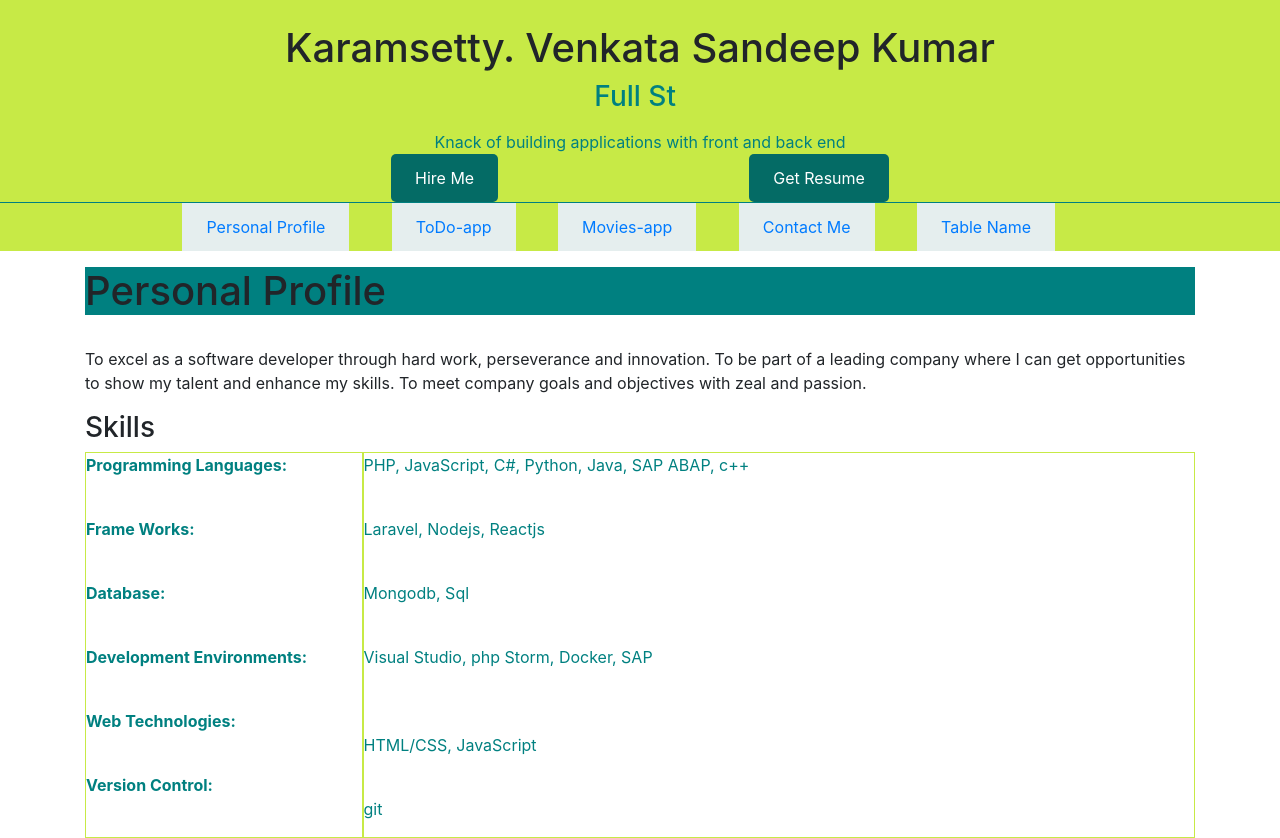
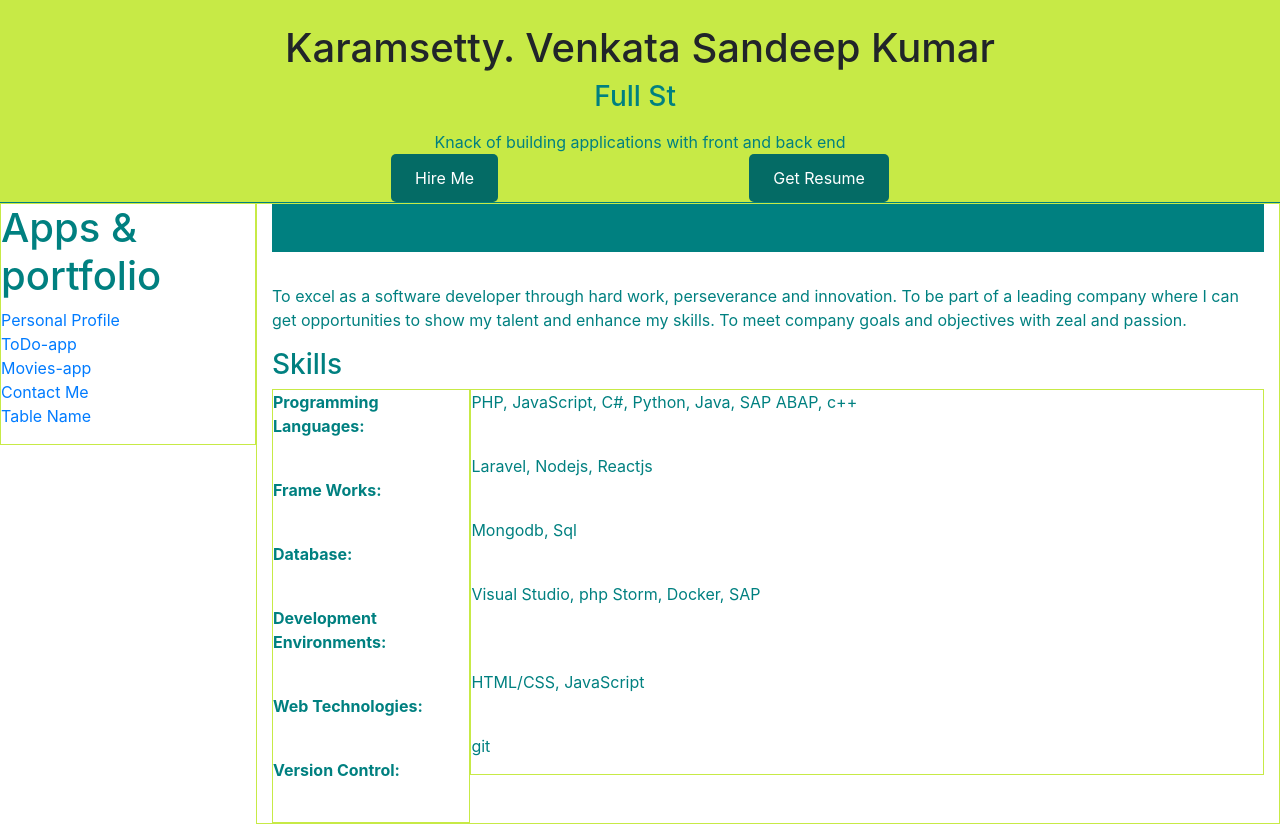
Before and after one commit to karamsetty09/ReactTableDisplay, a React (Create React App) app: page / in a window 1280 px wide. Built offline with nearby package versions, Linux system fonts and the light colour scheme.

Commit message:
Side bar and display bar.

```diff
--- a/src/App.jsx
+++ b/src/App.jsx
@@ -6,7 +6,7 @@ import Todo from './components/todoappUI/todo';
 import ContactMe from './components/contactMe';
 import Profile from './components/Profile/profile';
 import Header from './components/header/header';
-import sideBar from './components/sidebar/sideBar.jsx';
+import SideBar from './components/sidebar/sideBar.jsx';
 import React, { Component } from 'react';
 import { BrowserRouter as Router, Switch, Route, Link } from 'react-router-dom';
 
@@ -17,18 +17,24 @@ function App() {
         <main className="App">
           <Header name="Venkata" />
         </main>
-        <Switch>
+        <section>
+          <section className="child1">
+          <SideBar></SideBar>
+          </section>
+          <section className="child2">
+          <div>
+            <Switch>
               <Route exact path='/' component={Profile}></Route>
               <Route exact path='/todo' component={Todo}></Route>
               <Route exact path='/movies' component={Movies}></Route>
               <Route exact path='/contactme' component={ContactMe}></Route>
               <Route exact path='/tablename' component={TableName}></Route>
-        </Switch>
+            </Switch>
+          </div>
+          </section>
+        </section>
 
-        {
-        /* <main className="App">
-         <Header name="Venkata" />
-        </main> */}
+
       </Router>
   );
 }
--- a/src/AppOriginal.css
+++ b/src/AppOriginal.css
@@ -5,6 +5,20 @@
 .App-logo {
   height: 40vmin;
   pointer-events: none;
+}
+
+.child1 {
+  border: 10px solid #008080;
+  float: left;
+  width: 25%;
+  color: #008080;
+}
+
+.child2 {
+  border: 10px solid #008080;
+  float: left;
+  width: 75%;
+  color: #008080;
 }
 
 /* @media (prefers-reduced-motion: no-preference) {
--- a/src/components/Profile/profile.css
+++ b/src/components/Profile/profile.css
@@ -9,14 +9,14 @@
 .child1 {
   border: 1px solid #c7ea46;
   float: left;
-  width: 25%;
+  width: 20%;
   color: #008080;
 }
 
 .child2 {
   border: 1px solid #c7ea46;
   float: left;
-  width: 75%;
+  width: 80%;
   color: #008080;
 }
 
--- a/src/components/header/header.jsx
+++ b/src/components/header/header.jsx
@@ -49,7 +49,7 @@ export default function Another(props) {
 
             <div class="line-1"></div>
           </div>
-          <ul className="inline">
+          {/* <ul className="inline">
             <li className="mystyle">
               <Link to="/">Personal Profile</Link>
             </li>
@@ -67,7 +67,7 @@ export default function Another(props) {
             </li>
 
             <div class="line-1"></div>
-          </ul>
+          </ul> */}
         </center>
       </div>
     );
--- a/src/components/sidebar/sideBar.css
+++ b/src/components/sidebar/sideBar.css
@@ -0,0 +1,7 @@
+.sidebar {
+  border: 1px solid #c7ea46;
+  float: left;
+  width: 25%;
+  color: #008080;
+  text-indent: 30px;
+}
--- a/src/components/sidebar/sideBar.jsx
+++ b/src/components/sidebar/sideBar.jsx
@@ -1,7 +1,27 @@
 import React from 'react'
+import { Link } from 'react-router-dom';
 
 export default function sideBar() {
   return (
-    <div>sideBar</div>
+    <div className='sidebar'>
+    <h1>Apps & portfolio</h1>
+        <ul >
+            <li >
+            <Link to="/">Personal Profile</Link>
+            </li>
+            <li >
+            <Link to="/todo">ToDo-app</Link>
+            </li>
+            <li >
+            <Link to="/movies">Movies-app</Link>
+            </li>
+            <li >
+            <Link to="/contactme">Contact Me</Link>
+            </li>
+            <li >
+            <Link to="/tablename">Table Name</Link>
+            </li>
+        </ul>
+  </div>
   )
 }
```
